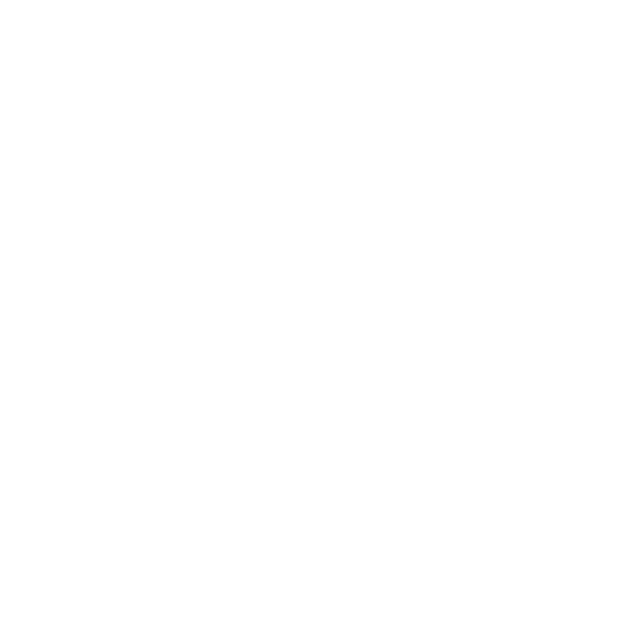
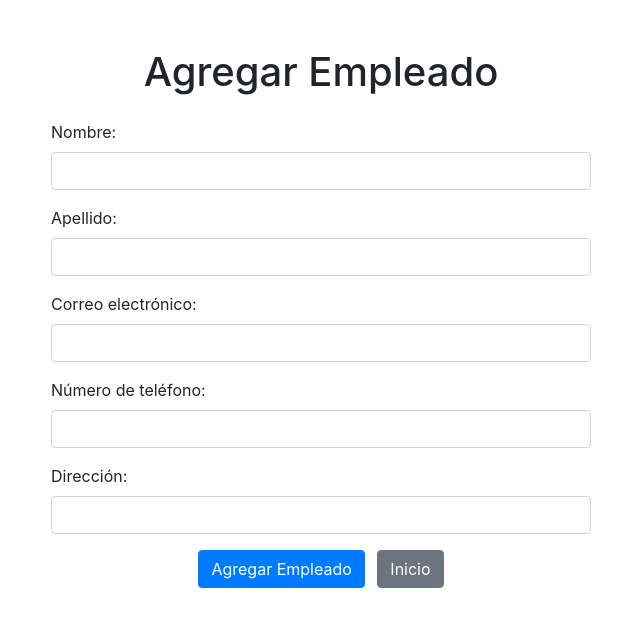
Before and after one commit to SaulGuerreroMartinez09/Sistema-de-Recursos-Humanos-NodeJS, a website: page RH/addusers.html in a window 1280 px wide. Shown: the whole page, without its empty margins (319-959 px from the left). Drawn offline with nearby package versions, Linux system fonts and the light colour scheme.

Commit message:
interfaz

```diff
--- a/RH/addusers.html
+++ b/RH/addusers.html
@@ -1,11 +1,58 @@
 <!DOCTYPE html>
-<html lang="en">
+<html lang="es">
+
 <head>
     <meta charset="UTF-8">
     <meta name="viewport" content="width=device-width, initial-scale=1.0">
-    <title>Document</title>
+    <title>Agregar Empleado</title>
+    <link rel="stylesheet" href="https://stackpath.bootstrapcdn.com/bootstrap/4.3.1/css/bootstrap.min.css">
 </head>
+
 <body>
+    <div class="container mt-5">
+        <div class="row justify-content-center">
+            <div class="col-md-6">
+                <h1 class="text-center mb-4">Agregar Empleado</h1>
+                <form id="employee-form">
+                    <div class="form-group">
+                        <label for="nombre">Nombre:</label>
+                        <input type="text" class="form-control" id="nombre" name="nombre" required>
+                    </div>
 
+                    <div class="form-group">
+                        <label for="apellido">Apellido:</label>
+                        <input type="text" class="form-control" id="apellido" name="apellido" required>
+                    </div>
+
+                    <div class="form-group">
+                        <label for="email">Correo electrónico:</label>
+                        <input type="email" class="form-control" id="email" name="email" required>
+                    </div>
+
+                    <div class="form-group">
+                        <label for="telefono">Número de teléfono:</label>
+                        <input type="tel" class="form-control" id="telefono" name="telefono" required>
+                    </div>
+
+                    <div class="form-group">
+                        <label for="direccion">Dirección:</label>
+                        <input type="text" class="form-control" id="direccion" name="direccion" required>
+                    </div>
+
+                    <div class="text-center">
+                        <button type="submit" class="btn btn-primary mr-2">Agregar Empleado</button>
+                        <a href="#" class="btn btn-secondary">Inicio</a>
+                    </div>
+                </form>
+            </div>
+        </div>
+    </div>
+
+    <script src="https://code.jquery.com/jquery-3.3.1.slim.min.js"></script>
+    <script src="https://cdnjs.cloudflare.com/ajax/libs/popper.js/1.14.7/umd/popper.min.js"></script>
+    <script src="https://stackpath.bootstrapcdn.com/bootstrap/4.3.1/js/bootstrap.min.js"></script>
+    <script src="https://unpkg.com/axios/dist/axios.min.js"></script>
+    <script src="./js/agregar.js"></script>
 </body>
+
 </html>
```
Also changed, not shown: RH/deleteusers.html (+28 -2 lines).
